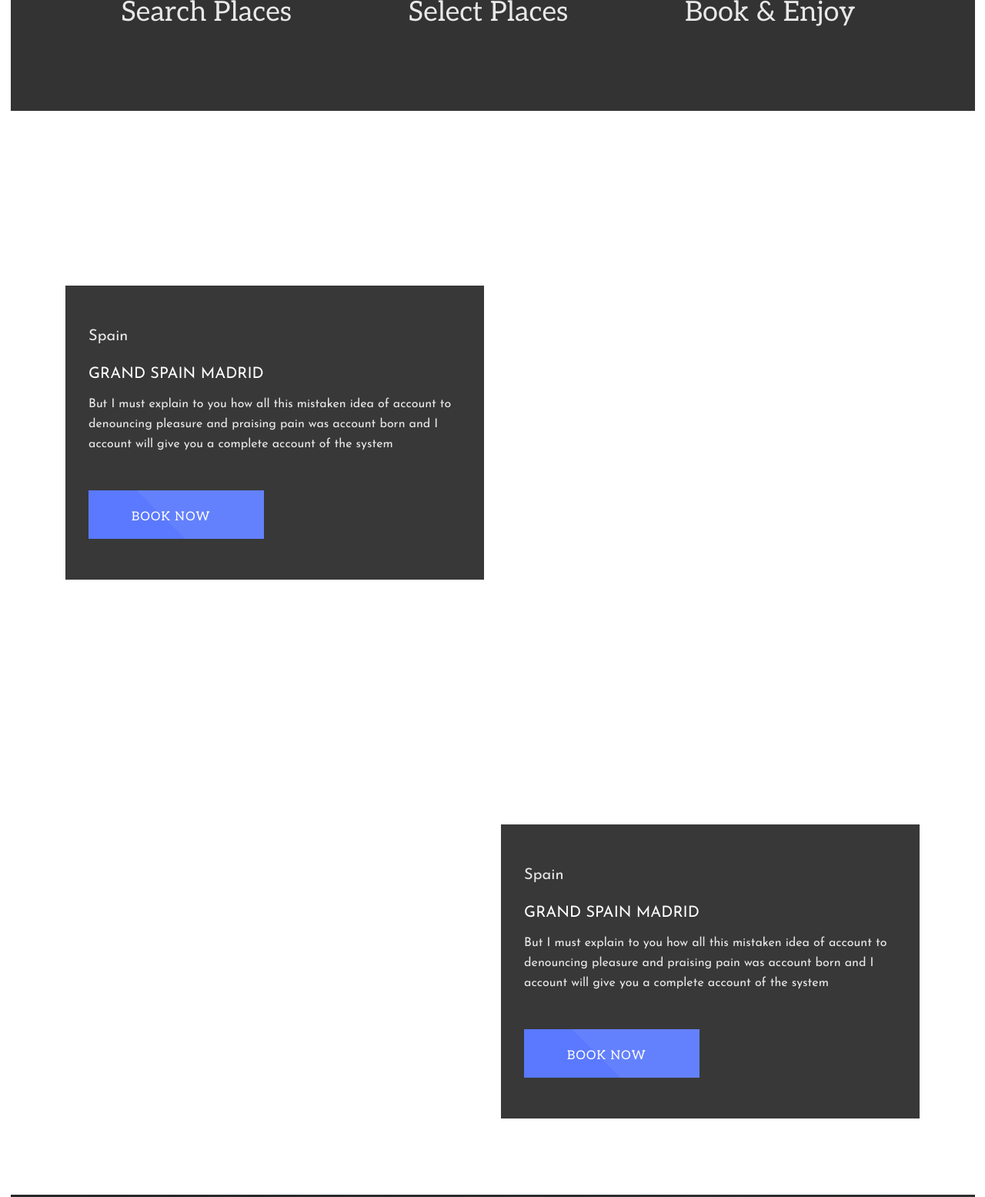
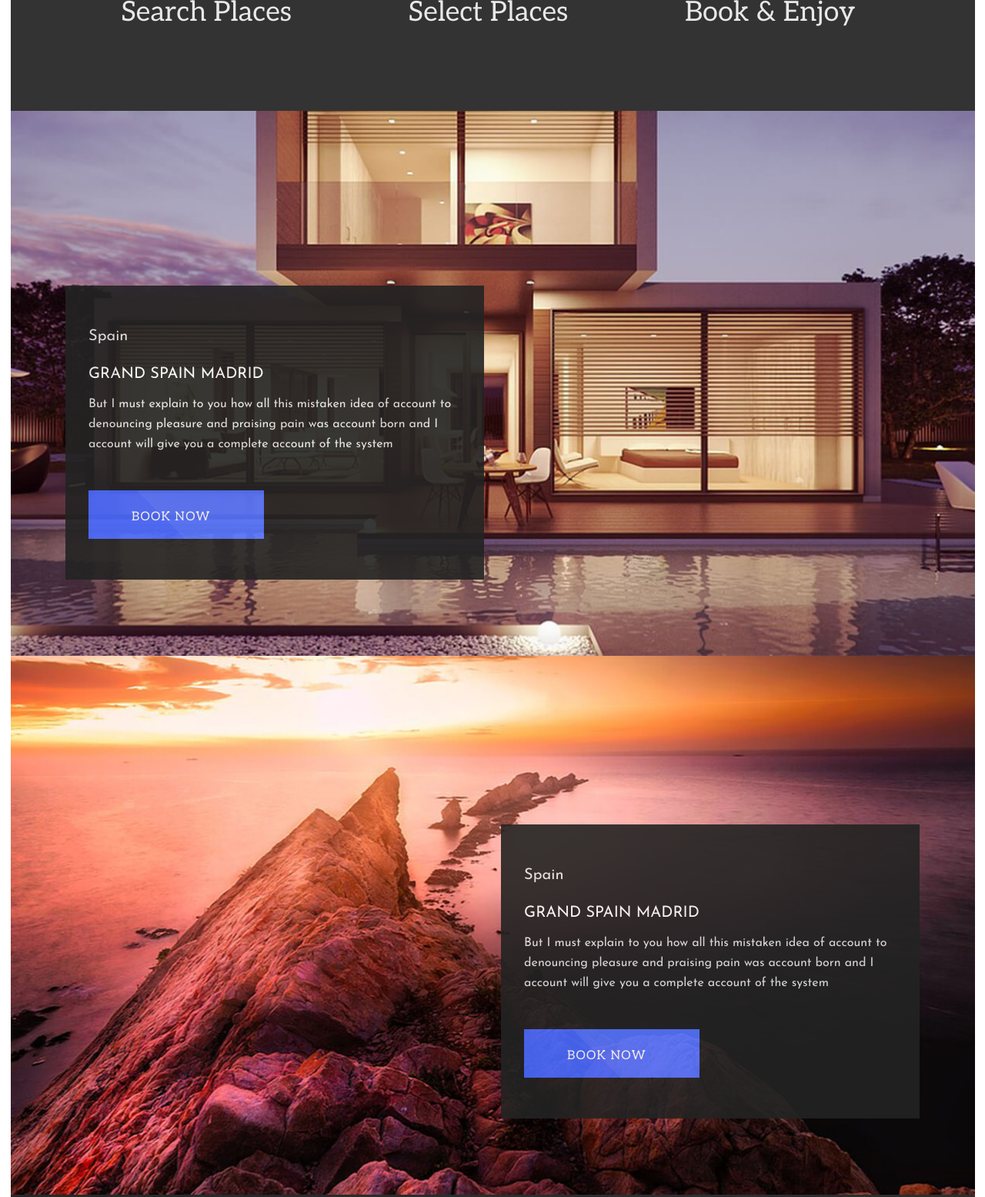
Before and after one commit to NataKyrylenko/Artboard, a plain HTML site: page index.html in a window 1280 px wide. Shown: the part 1711-3266 px from the top of the page at 77% size. Drawn offline with Linux system fonts and the light colour scheme; the site is published under a folder, as on GitHub Pages, so addresses that start at the root find nothing.

Commit message:
fix section grand

```diff
--- a/scss/block/_main.scss
+++ b/scss/block/_main.scss
@@ -95,7 +95,7 @@
   }
 }
 .grand-top {
-  background-image: url("/img/s-middle.jpg");
+  background-image: url("../img/s-middle.jpg");
   background-size: cover;
   background-position: center;
   &__inner {
@@ -105,7 +105,7 @@
   }
 }
 .grand-bot {
-  background-image: url("/img/s-middl2.jpg");
+  background-image: url("../img/s-middl2.jpg");
   background-size: cover;
   background-position: center;
 
```
Also changed, not shown: css/style.css.
